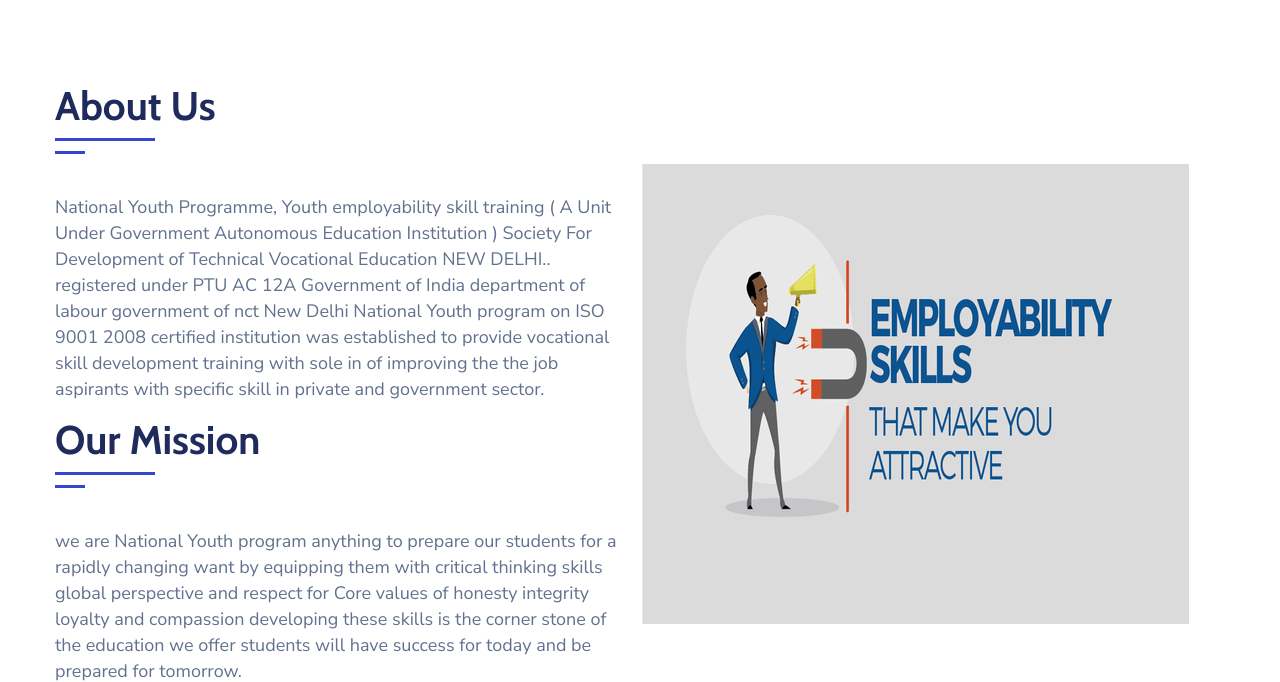
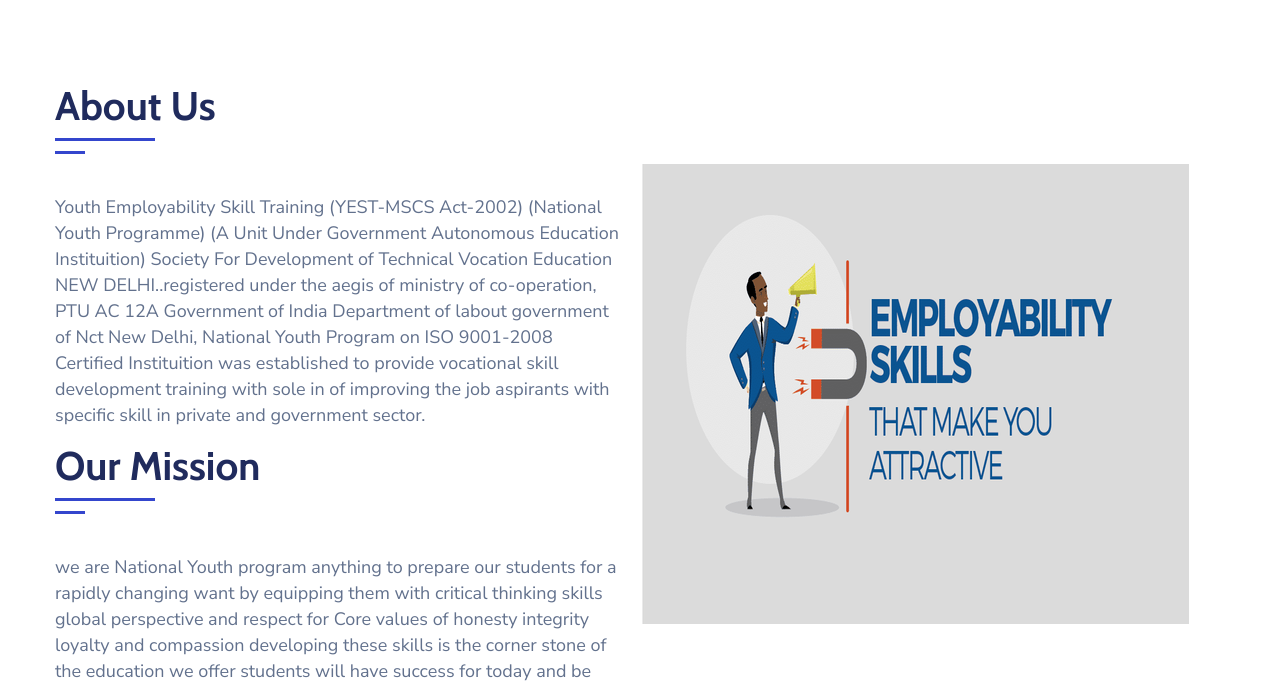
Before and after one commit to Techno-Official/Nationalyouthprogramme, a Django app: page /about_us in a window 1280 px wide. Shown: the part 264-946 px from the top of the page. Run offline with Django 3.2, Linux system fonts and the light colour scheme; data comes from the database, SQL or seed files in the repository; some libraries are stand-ins or nearby versions.

Commit message:
updated about us section

```diff
--- a/nationalyouth/templates/Main/about.html
+++ b/nationalyouth/templates/Main/about.html
@@ -21,11 +21,12 @@
                 </div>
                 <div style="width: 30px; height: 3px; background-color: #3446CD; margin-top: 2px; margin-bottom: 40px;">
                 </div>
-                <p>National Youth Programme, Youth employability skill training ( A Unit Under Government Autonomous
-                    Education Institution ) Society For Development of Technical Vocational Education NEW DELHI..
-                    registered under PTU AC 12A Government of India department of labour government of nct New Delhi
-                    National Youth program on ISO 9001 2008 certified institution was established to provide vocational
-                    skill development training with sole in of improving the the job aspirants with specific skill in
+                <p>Youth Employability Skill Training (YEST-MSCS Act-2002)
+                    (National Youth Programme) (A Unit Under Government Autonomous Education Instituition) Society For
+                    Development of Technical Vocation Education NEW DELHI..registered under the aegis of ministry of
+                    co-operation, PTU AC 12A Government of India Department of labout government of Nct New Delhi,
+                    National Youth Program on ISO 9001-2008 Certified Instituition was established to provide vocational
+                    skill development training with sole in of improving the job aspirants with specific skill in
                     private and government sector.</p>
 
                 <h2 class="lh44 mb-2">Our Mission</h2>
```
